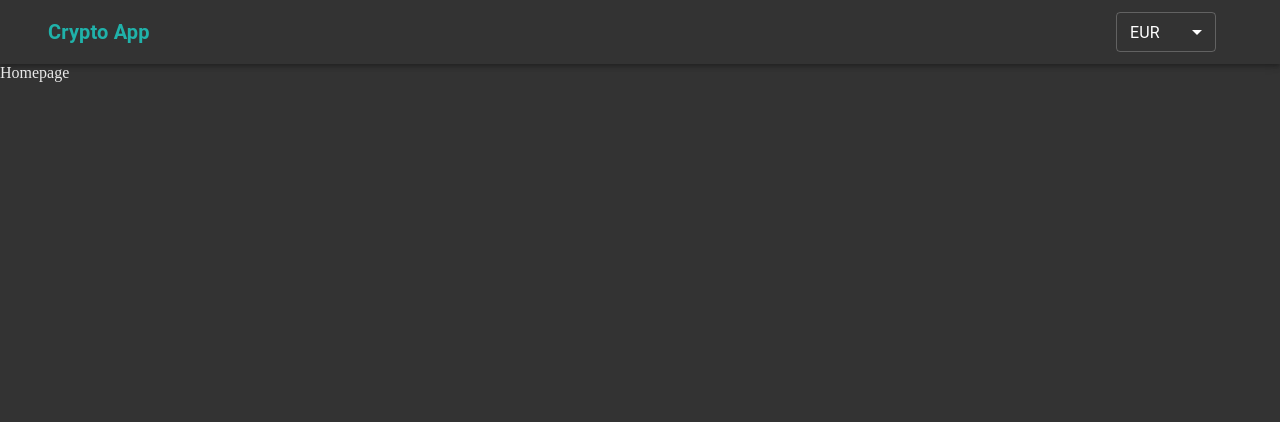
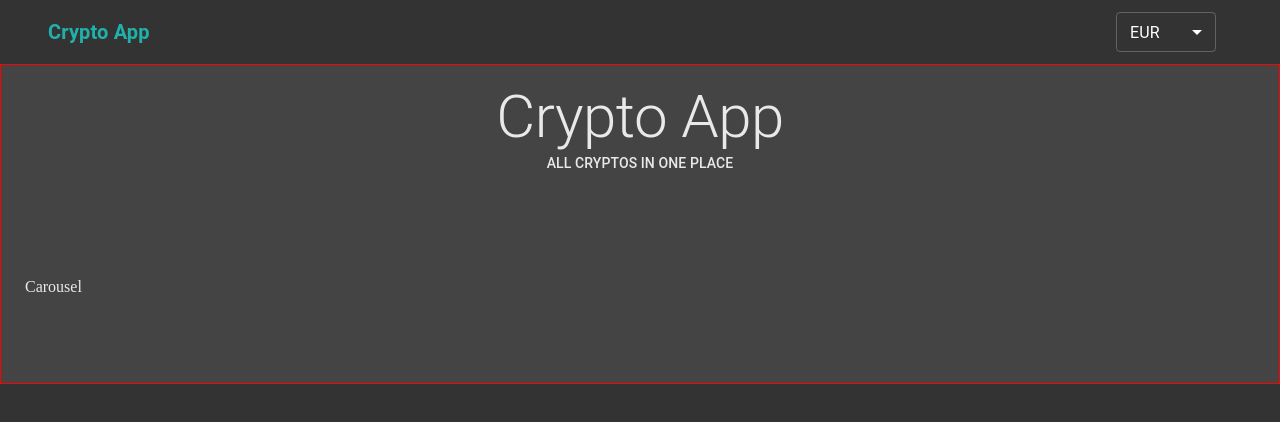
Before and after one commit to santiagoejm/React_Crypto_Tracking, a React (Create React App) app: page / in a window 1280 px wide. Shown: the top 422 px of the page. Built offline with nearby package versions, Linux system fonts and the light colour scheme; no server answers.

Commit message:
banner from homepage developed and fetching trending coins

```diff
--- /dev/null
+++ b/src/components/banner/Banner.jsx
@@ -0,0 +1,40 @@
+import { Container, makeStyles, Typography } from "@material-ui/core";
+import React from "react";
+import Carousel from "./Carousel";
+
+const useStyles = makeStyles(() => ({
+  banner: {
+    background: "#444",
+  },
+  bannerContent: {
+    height: "40vh",
+    display: "flex",
+    flexDirection: "column",
+    justifyContent: "space-around",
+    border: "1px solid red",
+  },
+  tagline: {
+    display: "flex",
+    flexDirection: "column",
+    justifyContent: "center",
+    alignItems: "center",
+  },
+}));
+
+const Banner = () => {
+  const classes = useStyles();
+
+  return (
+    <div className={classes.banner}>
+      <Container className={classes.bannerContent}>
+        <div className={classes.tagline}>
+          <Typography variant="h2">Crypto App</Typography>
+          <Typography variant="subtitle2">ALL CRYPTOS IN ONE PLACE</Typography>
+        </div>
+        <Carousel />
+      </Container>
+    </div>
+  );
+};
+
+export default Banner;
--- /dev/null
+++ b/src/components/banner/Carousel.jsx
@@ -0,0 +1,35 @@
+import { makeStyles } from "@material-ui/core";
+import axios from "axios";
+import React, { useState, useEffect } from "react";
+import { CryptoState } from "../../context/ContextCrypto";
+import { TrendingCoins } from "../../config/api";
+
+const useStyles = makeStyles((theme) => ({
+  carousel: {
+    height: "50%",
+    display: "flex",
+    alignItems: "center",
+  },
+}));
+
+const Carousel = () => {
+  const [trending, setTrending] = useState([]);
+  const classes = useStyles();
+
+  const { currency } = CryptoState();
+
+  const fetchTrendingCoins = async () => {
+    const { data } = await axios.get(TrendingCoins(currency));
+    setTrending(data);
+  };
+
+  useEffect(() => {
+    fetchTrendingCoins();
+  }, [currency]);
+
+  console.log(trending);
+
+  return <div className={classes.carousel}>Carousel</div>;
+};
+
+export default Carousel;
--- /dev/null
+++ b/src/config/api.js
@@ -0,0 +1,11 @@
+export const CoinList = (currency) =>
+  `https://api.coingecko.com/api/v3/coins/markets?vs_currency=${currency}&order=market_cap_desc&per_page=100&page=1&sparkline=false`;
+
+export const SingleCoin = (id) =>
+  `https://api.coingecko.com/api/v3/coins/${id}`;
+
+export const HistoricalChart = (id, days = 365, currency) =>
+  `https://api.coingecko.com/api/v3/coins/${id}/market_chart?vs_currency=${currency}&days=${days}`;
+
+export const TrendingCoins = (currency) =>
+  `https://api.coingecko.com/api/v3/coins/markets?vs_currency=${currency}&order=gecko_desc&per_page=10&page=1&sparkline=false&price_change_percentage=24h`;
--- a/src/pages/Homepage.jsx
+++ b/src/pages/Homepage.jsx
@@ -1,7 +1,12 @@
 import React from "react";
+import Banner from "../components/banner/Banner";
 
 const Homepage = () => {
-  return <div>Homepage</div>;
+  return (
+    <>
+      <Banner />
+    </>
+  );
 };
 
 export default Homepage;
```
